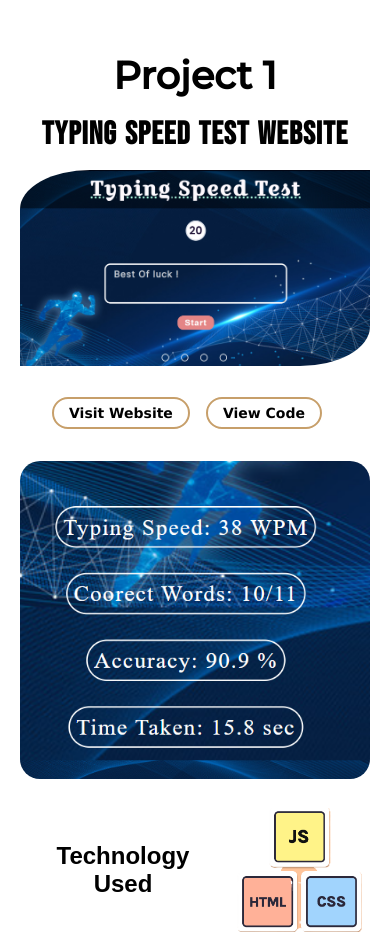
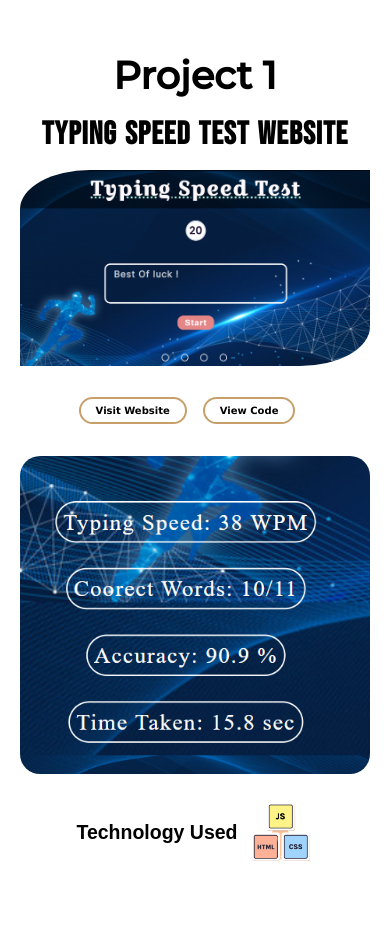
Before and after one commit to RisheekOjha24/My-Portfolio, a React (Vite) app: page /two in a window 390 px wide. After the commit the page ends 869 px from the top, so only its background shows below. Built offline with nearby package versions, Linux system fonts and the light colour scheme; a web font is replaced by a local one.

Commit message:
Pdf on new page is working now

```diff
--- a/src/amigos.html
+++ /dev/null
@@ -1,49 +0,0 @@
-<!DOCTYPE html>
-<html lang="en">
-<head>
-  <meta charset="UTF-8">
-  <meta name="viewport" content="width=device-width, initial-scale=1.0">
-  <title>Ripple Effect</title>
-  <style>
-    /* Styling for the container */
-    .container {
-      position: relative;
-      width: 300px;
-      height: 200px;
-      overflow: hidden;
-    }
-    /* Styling for the image */
-    img {
-      width: 100%;
-      height: 100%;
-      object-fit: cover;
-    }
-  </style>
-</head>
-<body>
-  <div class="container" style="background-image: url('./assets/studyBoy.png');">
-    <!-- Make sure your container has a background image -->
-    <!-- You can also set it dynamically with inline style or CSS -->
-    <!-- <img src="./assets/studyBoy.png" alt="Image"> -->
-  </div>
-
-  <!-- jQuery library -->
-  <script src="https://ajax.googleapis.com/ajax/libs/jquery/3.0.0/jquery.min.js"></script>
-  <!-- jQuery Ripples plugin -->
-  <script src="../dist/jquery.ripples.js"></script>
-
-  <script>
-    $(document).ready(function() {
-      try {
-        $('.container').ripples({
-          dropRadius: 20, // Adjust the size of the ripple
-          perturbance: 0.04 // Adjust the movement of the ripples
-          // Add more options as needed
-        });
-      } catch (e) {
-        console.error(e);
-      }
-    });
-  </script>
-</body>
-</html>
--- a/src/pages/Btn3Page.jsx
+++ b/src/pages/Btn3Page.jsx
@@ -2,6 +2,7 @@ import React from 'react'
 import styles from "../styles/Btn3Page.module.css";
 import elephant from "../assets/elephant.jpeg";
 import {NavLink} from "react-router-dom";
+import certificate from "../assets/certificate.pdf"
 
 function Btn3Page() {
   return (
@@ -27,8 +28,8 @@ function Btn3Page() {
                 </li>
               </ul>
               <div className={styles["link-style"]}>
-                <NavLink
-                  to="/certificate"
+                <a
+                  href={certificate}
                   style={{
                     textDecoration: "none",
                     color: "inherit",
@@ -38,7 +39,7 @@ function Btn3Page() {
                   rel="noopener noreferrer"
                 >
                   View Certificate
-                </NavLink>
+                </a>
               </div>
             </div>
 
--- a/src/pages/Btn4Page.jsx
+++ b/src/pages/Btn4Page.jsx
@@ -29,7 +29,7 @@ function Btn4Page() {
         <div className={styles["right-side"]}>
           <img src={resultImg} alt="result" className={styles["result-img"]} />
           <div
-            style={{ display: "flex", alignItems: "center",justifyContent:"flex-end", marginTop: "1rem" }}
+            className={styles["hcjs-img-box"]}
           >
             <h2 style={{ margin: "4px" }}>Technology Used</h2>
             <img src={hcjs} alt="image" className={styles["hcjs-img"]} />
--- a/src/styles/Btn4Page.module.css
+++ b/src/styles/Btn4Page.module.css
@@ -86,6 +86,11 @@ main {
   border-radius: 0;
   transform: scale(1.1);
 }
+  .hcjs-img-box{
+    display: flex;
+    justify-content: center;
+    align-items: center;
+  }
 
 /* Media query for smaller screens */
 @media screen and (max-width: 768px) {
@@ -101,17 +106,23 @@ main {
   }
   .result-img{
     max-width: 100%;
+    margin-bottom: 1rem;
   }
   .typing-img {
     max-width: 100%;
-    /* width: 100%; */
+
   }
   .btn{
     margin-top: 10px;
+    font-size: 10px;
+  }
+
+  .hcjs-img-box h2{
+      font-size: 5vw;
   }
 
   .hcjs-img {
     margin: 0.5rem; /* Adjusted margin */
-    max-width: 100%;
+    width: 60px;
   }
 }
--- a/src/styles/Btn5Page.module.css
+++ b/src/styles/Btn5Page.module.css
@@ -22,8 +22,7 @@ main {
 
 .left-side h2 {
   font-family: 'Bebas Neue', sans-serif;
-  font-size: 2rem; /* Adjusted font size */
-  margin-top: 0; /* Removed margin */
+  font-size: 2rem;
   letter-spacing: 1px;
   word-spacing: 2px;
 }
@@ -47,7 +46,6 @@ main {
 
 .chat-img{
   max-width: 38rem;
-  border-radius: 20% 0 20% 0;
   margin-top: 1rem; /* Added margin for spacing */
 }
 
@@ -99,6 +97,10 @@ main {
     flex-direction: column;
     align-items: center;
   }
+  .btn{
+
+    font-size: 10px;
+  }
 
   .left-side,
   .right-side {
@@ -115,7 +117,13 @@ main {
   .btn{
     margin-top: 10px;
   }
-
+  .mern-box{
+    flex-direction:column ;
+  }
+  .mern-box>h2{
+    margin-top: 1rem;
+   font-size: 5vw;
+  }
   .mern-img{
     margin: 0.5rem; /* Adjusted margin */
     max-width: 100%;
```
Also changed, not shown: 2 other files (tests, documents, lock files or other folders).
